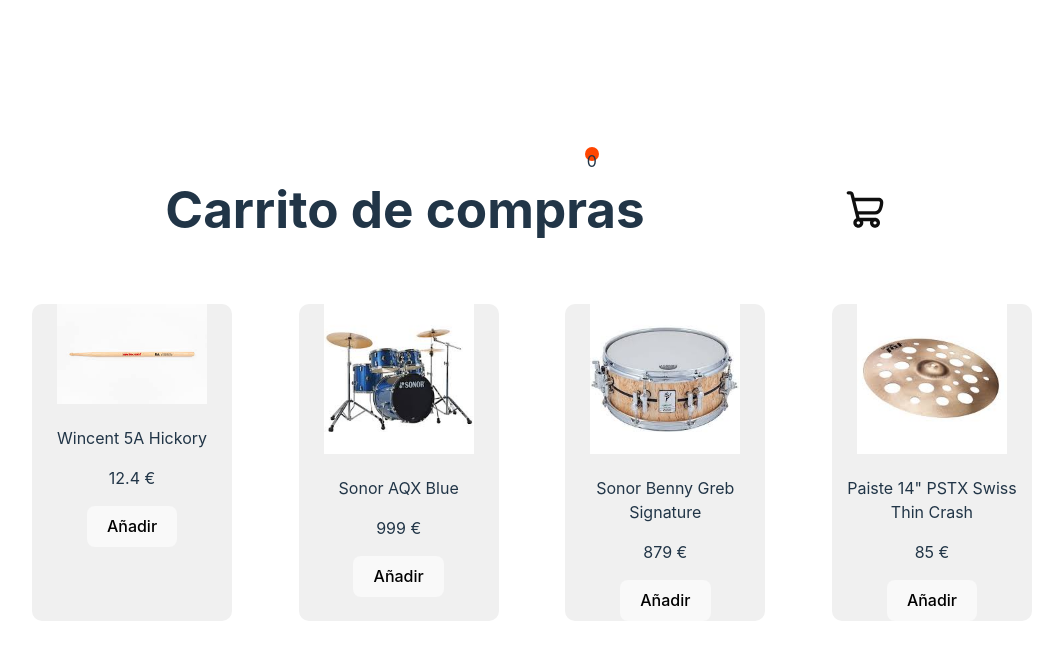
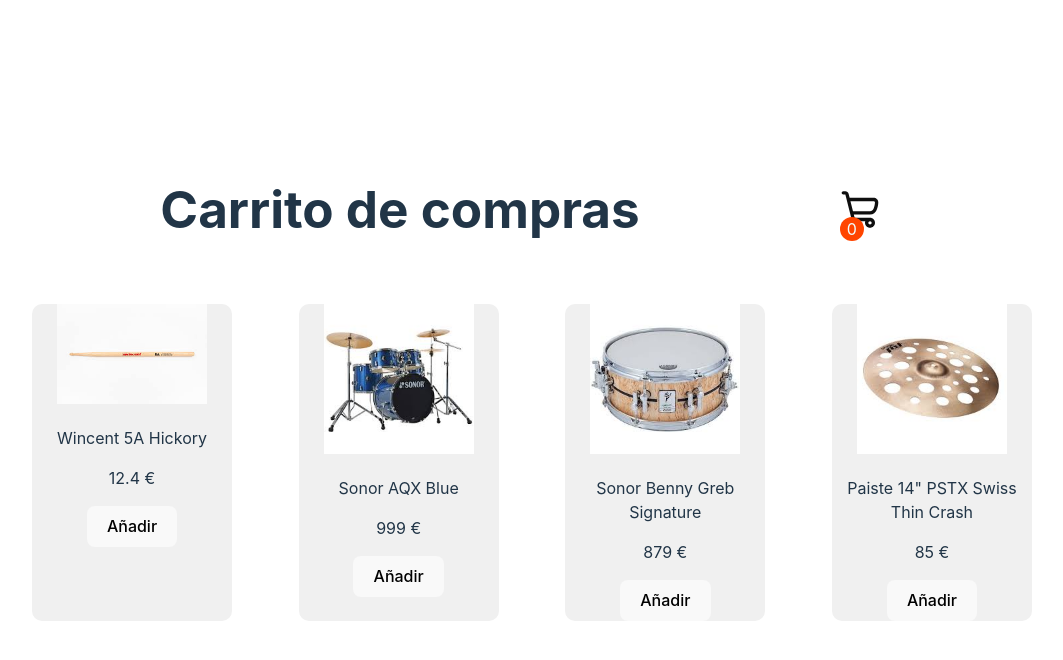
Before and after one commit to JuananA1000/Estado-Global, a React (Vite) app in the folder CarritoRedux/: page / in a window 1280 px wide. Shown: the top 660 px of the page, without its empty margins (108-1171 px from the left). Built offline with nearby package versions, Linux system fonts and the light colour scheme.

Commit message:
burbuja de cantidad

```diff
--- a/CarritoRedux/src/components/Cantidad.css
+++ b/CarritoRedux/src/components/Cantidad.css
@@ -1,7 +1,12 @@
 #cantidad {
-  width: 10px;
-  height: 10px;
-  right: 300px;
+  display: flex;
+  justify-content: center;
+  align-items: center;
+  color: azure;
+  width: 20px;
+  height: 20px;
+  right: 40px;
+  top: 70px;
   position: relative;
   background-color: orangered;
   padding: 2px;
```
